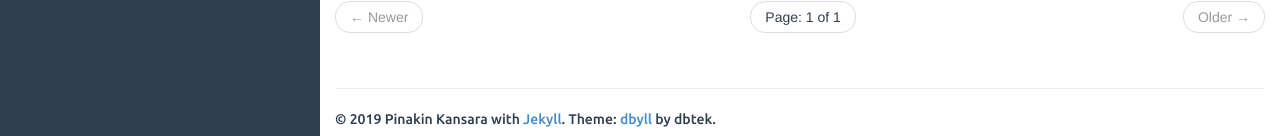
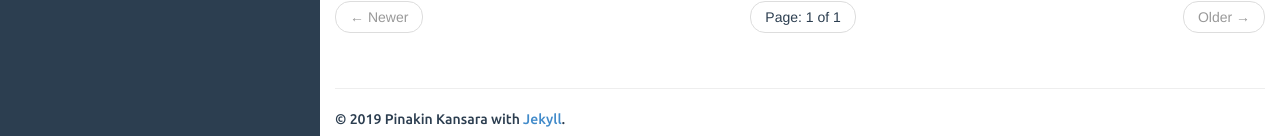
Before and after one commit to pinakinkansara/pinakinkansara.github.io, a Jekyll site: the page built from index.html, in a window 1280 px wide and 1206 px high. Shown: the part 1067-1203 px from the top of the window. Built offline with Jekyll 4.4.1, drawn with Linux system fonts in a browser that asks for light colours; the list of posts is cut into pages by our own code.

```diff
--- a/_includes/default.html
+++ b/_includes/default.html
@@ -98,7 +98,7 @@
 		<footer>
 			<hr/>
 			<p>
-				&copy; {{ site.time | date: '%Y' }} {{ site.author.name }} with <a href="http://jekyllrb.com/">Jekyll</a>. Theme: <a href="https://github.com/dbtek/dbyll">dbyll</a> by dbtek.
+				&copy; {{ site.time | date: '%Y' }} {{ site.author.name }} with <a href="http://jekyllrb.com/">Jekyll</a>.
 			</p>
 		</footer>
 	</div>
```
